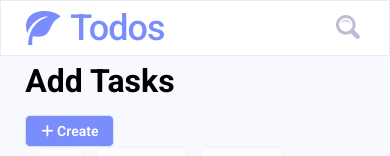
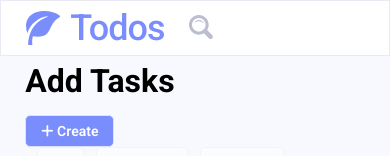
Before and after one commit to fza-wtag/todo-app-react, a React (Create React App) app in the folder todos/: page / in a window 390 px wide. Shown: the top 156 px of the page. Built offline with nearby package versions, Linux system fonts and the light colour scheme; no server answers; the database is empty.

Commit message:
Make navbar responsive

```diff
--- a/todos/src/styles/navbar.css
+++ b/todos/src/styles/navbar.css
@@ -8,6 +8,7 @@
   padding: 0 7.5% 0 6.5%;
   border: 1px solid #e9eaf3;
 }
+
 .navbar__logo {
   color: #7a8dfd;
   display: flex;
@@ -28,6 +29,7 @@
 
 .navbar__search {
   display: flex;
+  align-items: center;
 }
 
 .navbar__search button {
@@ -43,5 +45,39 @@
   box-sizing: border-box;
   height: 2rem;
   margin-right: 4px;
-  width: 30rem;
+  width: 100%;
+  max-width: 30rem;
 }
+
+@media (min-width: 576px) {
+  .navbar__search input {
+    width: 20rem;
+  }
+}
+
+@media (min-width: 768px) {
+  .navbar__search input {
+    width: 25rem;
+  }
+}
+
+@media (min-width: 992px) {
+  .navbar__search input {
+    width: 30rem;
+  }
+}
+
+
+@media only screen and (max-width: 414px) {
+  .navbar__search {
+    flex: 1;
+    margin-left: 1rem;
+    margin-right: 0.5rem;
+  }
+  .navbar__search input {
+    max-width: 100%;
+  }
+  .navbar__search button {
+    margin-left: 0.5rem;
+  }
+}
```
